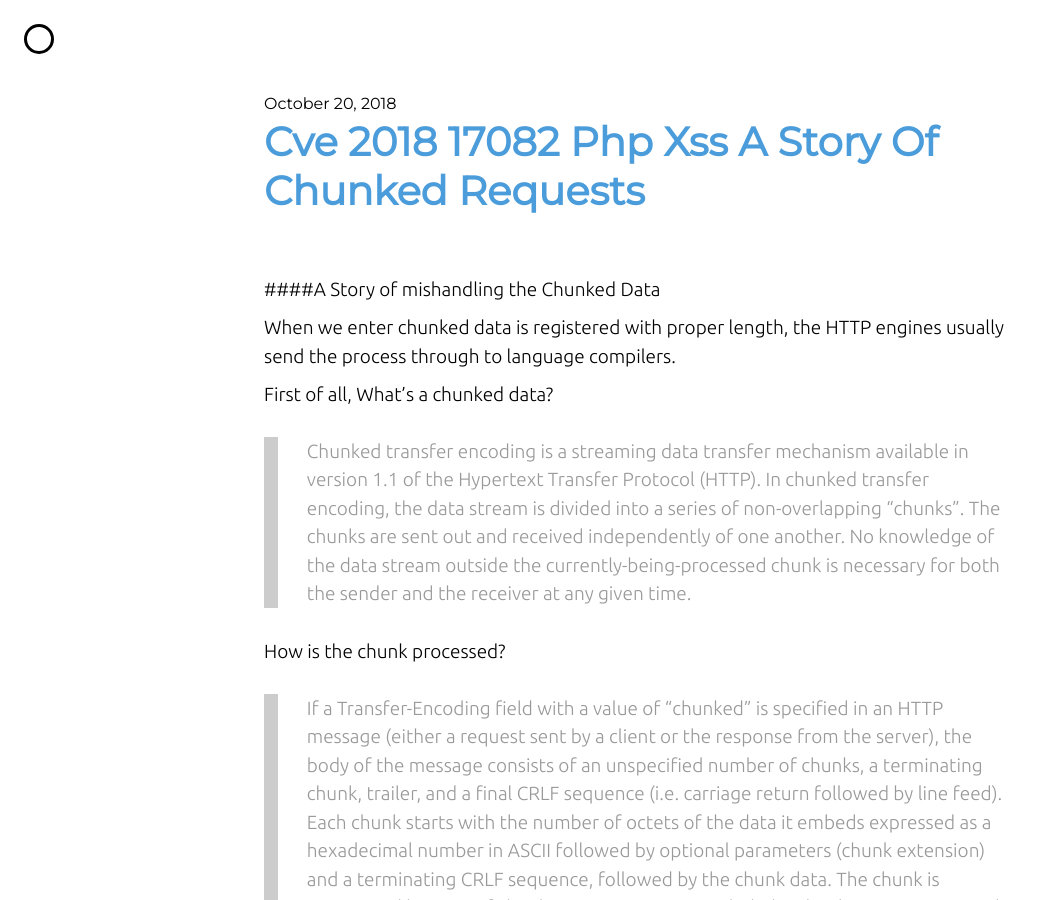
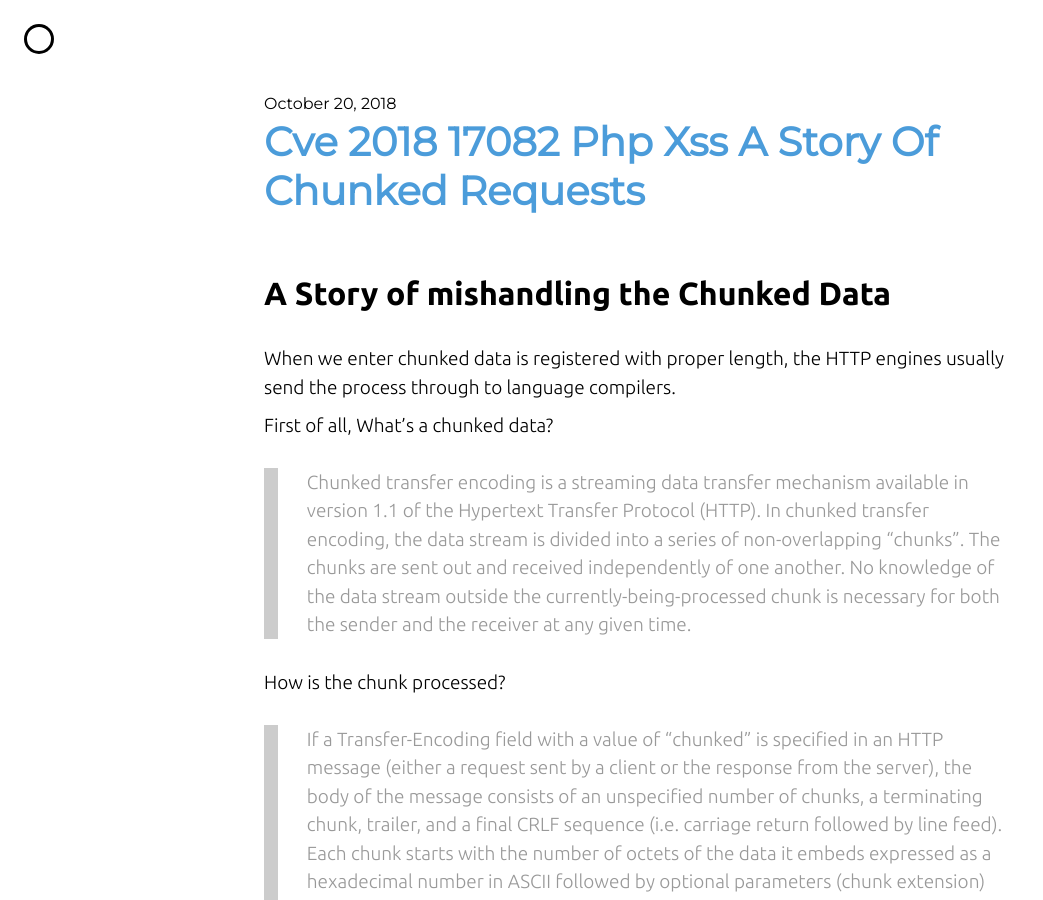
Before and after one commit to cymtrick/lol, a Jekyll site: the page built from _posts/2018-10-20-CVE-2018-17082-PHP-XSS-A-Story-of-Chunked-Requests.md, in a window 1280 px wide and 900 px high. Shown: the whole window, without its empty margins (0-1043 px from the left). Built offline with Jekyll 4.4.1, drawn with Linux system fonts in a browser that asks for light colours; nearby versions of some CDN libraries.

```diff
--- a/_posts/2018-10-20-CVE-2018-17082-PHP-XSS-A-Story-of-Chunked-Requests.md
+++ b/_posts/2018-10-20-CVE-2018-17082-PHP-XSS-A-Story-of-Chunked-Requests.md
@@ -1,4 +1,4 @@
-####A Story of mishandling the Chunked Data
+## A Story of mishandling the Chunked Data
 
 
 When we enter chunked data is registered with proper length, the HTTP engines usually send the process through to language compilers.
@@ -47,14 +47,14 @@ Transfer-Encoding: chunked and improper Content-Length that is more than require
 
 So, what's a bucket brigade?
 
->Buckets
+### Buckets
 
 A bucket is a container for data. Buckets can contain any type of data.
 Although the most common case is a block of memory, a bucket may instead contain a file on disc, or even be fed a data stream from a dynamic source such as a separate program.
 Different bucket types exist to hold different kinds of data and the methods for handling it. In OOP terms, the apr_bucket is an abstract base class from which actual bucket types are derived.
 There are several different types of data bucket, as well as metadata buckets. We will describe these at the end of this article.
 
->Brigades
+### Brigades
 
 In normal use, there is no such thing as a freestanding bucket: they are contained in bucket brigades.
 A brigade is a container that may hold any number of buckets in a ring structure.
```
